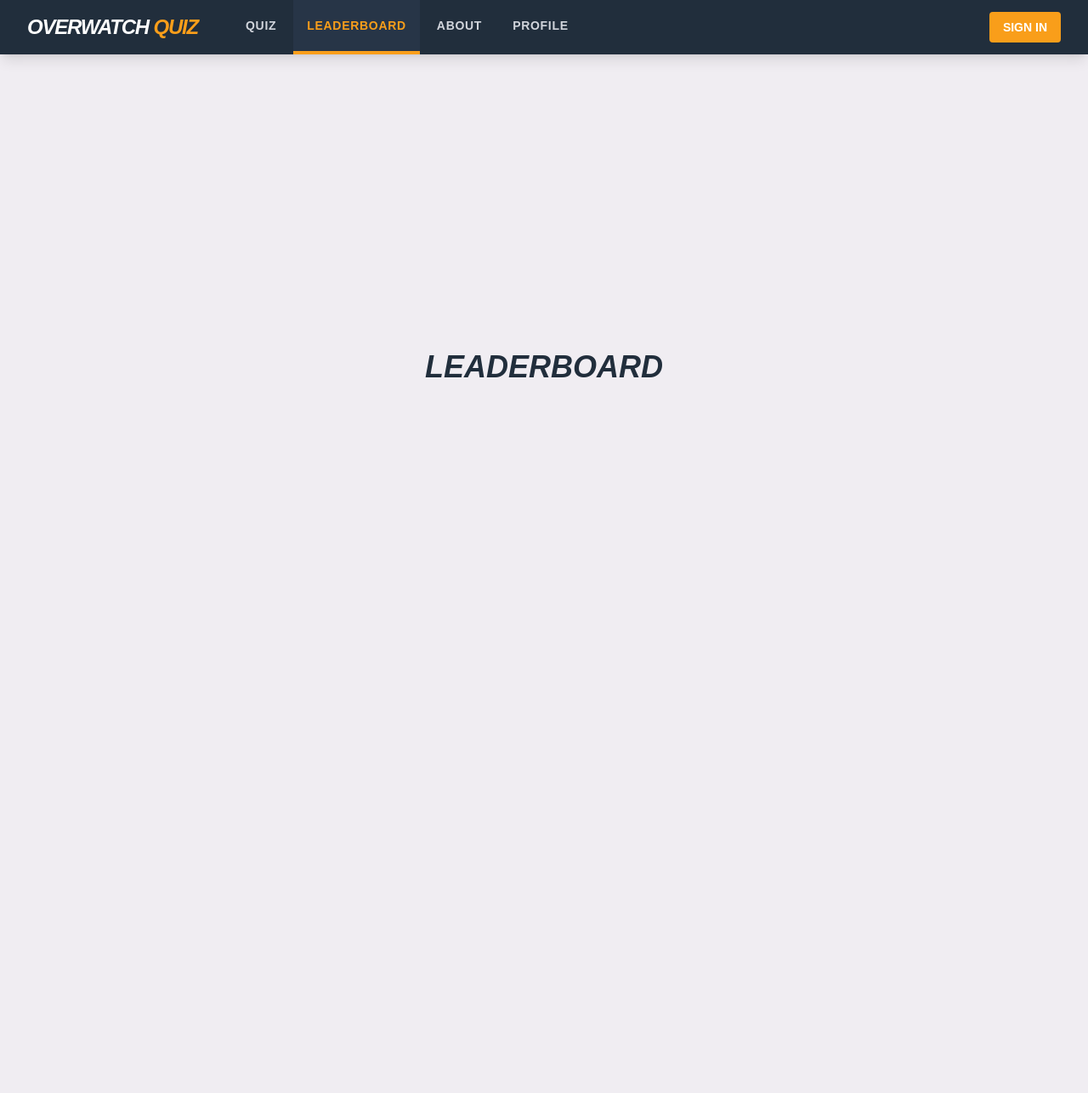
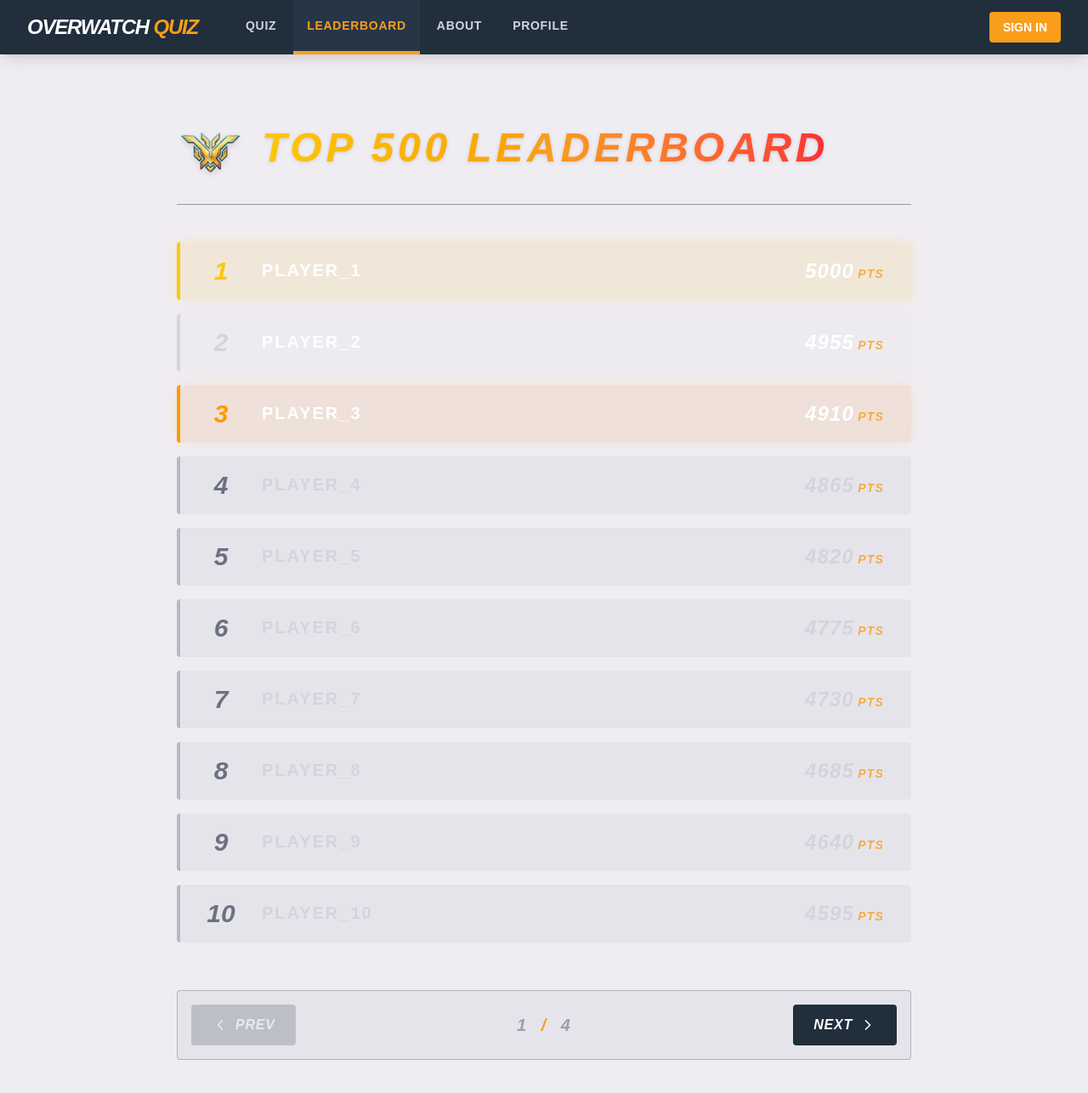
Before and after one commit to carsonmdd/inf-124-overwatch-quiz, a Next.js app: page /leaderboard in a window 1280 px wide. Shown: the whole page at 85% size. Before the commit the page ends 800 px from the top, so only its background shows below. Built offline with nearby package versions, Linux system fonts and the light colour scheme; no server answers.

Commit message:
implemented leaderboard design with fake data, included actual top 500 badge and played around with highlighting top3. We can change this idc.

```diff
--- a/src/app/leaderboard/page.tsx
+++ b/src/app/leaderboard/page.tsx
@@ -1,11 +1,116 @@
-import React from 'react';
+'use client';
+
+import React, { useState } from 'react';
+import { ChevronLeft, ChevronRight } from 'lucide-react';
+import Image from 'next/image';
+
+// temp data for leaderboard. General idea
+const mockData = Array.from({ length: 35 }, (_, i) => ({
+    id: i + 1,
+    rank: i + 1,
+    name: `Player_${i + 1}`,
+    score: 5000 - (i * 45)
+}));
 
 const Leaderboard = () => {
-	return (
-		<div className="flex-1 flex items-center justify-center">
-			<h1 className="text-4xl font-black uppercase italic">Leaderboard</h1>
-		</div>
-	);
+    const [currentPage, setCurrentPage] = useState(1);
+    const itemsPerPage = 10;
+    const totalPages = Math.ceil(mockData.length / itemsPerPage);
+
+    const startIndex = (currentPage - 1) * itemsPerPage;
+    const currentPlayers = mockData.slice(startIndex, startIndex + itemsPerPage);
+
+    const handleNext = () => {
+        if (currentPage < totalPages) setCurrentPage(currentPage + 1);
+    };
+
+    const handlePrev = () => {
+        if (currentPage > 1) setCurrentPage(currentPage - 1);
+    };
+
+    return (
+        <div className="flex-1 w-full max-w-4xl mx-auto px-4 py-10 flex flex-col gap-8">
+
+            <div className="flex items-center gap-5 mb-3 border-b border-gray-700/50 pb-0">
+                <Image
+                    src="/top500.png"
+                    alt="Top 500"
+                    width={80}
+                    height={80}
+                    className="drop-shadow-md object-contain shrink-0 mt-5"
+                />
+                <h1 className="text-5xl font-black uppercase italic tracking-widest leading-tight bg-gradient-to-r from-yellow-400 via-ow-orange to-red-500 bg-clip-text text-transparent drop-shadow-sm mt-1">
+                    Top 500 Leaderboard
+                </h1>
+            </div>
+
+            <div className="flex flex-col gap-4">
+                {currentPlayers.map((player) => {
+                    // handles top 3 styling
+                    let specialStyling = "bg-ow-blue/5 dark:bg-ow-blue/10 text-gray-400 border-gray-600/30";
+                    let rankTextStyling = "text-gray-500";
+
+                    if (player.rank === 1) {
+                        specialStyling = "bg-yellow-500/10 border-yellow-400 text-white shadow-[0_0_15px_rgba(250,204,21,0.15)]";
+                        rankTextStyling = "text-yellow-400";
+                    } else if (player.rank === 2) {
+                        specialStyling = "bg-gray-300/10 border-gray-300 text-white shadow-[0_0_15px_rgba(209,213,219,0.1)]";
+                        rankTextStyling = "text-gray-300";
+                    } else if (player.rank === 3) {
+                        specialStyling = "bg-amber-600/10 border-amber-500 text-white shadow-[0_0_15px_rgba(245,158,11,0.1)]";
+                        rankTextStyling = "text-amber-500";
+                    }
+
+                    return (
+                        <div
+                            key={player.id}
+                            className={`relative z-0 hover:z-10 flex items-center gap-4 p-4 rounded-sm border-l-4 transition-all duration-200 hover:scale-[1.02] hover:shadow-lg ${specialStyling}`}
+                        >
+                            <div className="w-16 flex justify-center items-center">
+                                <span className={`font-black text-3xl italic ${rankTextStyling}`}>
+                                    {player.rank}
+                                </span>
+                            </div>
+
+                            <div className="flex-1 min-w-0">
+                                <h3 className={`font-black uppercase tracking-widest text-xl mb-0.5 ${player.rank <= 3 ? 'text-white' : 'text-gray-300'}`}>
+                                    {player.name}
+                                </h3>
+                            </div>
+
+                            <div className="shrink-0 font-black italic tracking-wider text-2xl pr-4">
+                                <span className={player.rank <= 3 ? 'text-white' : 'text-gray-300'}>{player.score}</span>
+                                <span className="text-sm text-ow-orange ml-1 opacity-80">PTS</span>
+                            </div>
+                        </div>
+                    );
+                })}
+            </div>
+
+            <div className="flex justify-between items-center mt-6 p-4 bg-ow-blue/5 rounded-sm border border-gray-700/30">
+                <button
+                    onClick={handlePrev}
+                    disabled={currentPage === 1}
+                    className="flex items-center gap-2 px-6 py-3 bg-ow-dark-blue text-white hover:bg-ow-orange disabled:opacity-20 disabled:hover:bg-ow-dark-blue rounded-sm uppercase italic font-bold tracking-wider transition-colors"
+                >
+                    <ChevronLeft className="w-5 h-5" /> Prev
+                </button>
+
+                <span className="font-black text-xl italic tracking-widest text-gray-400">
+                    {currentPage} <span className="text-ow-orange mx-2">/</span> {totalPages}
+                </span>
+
+                <button
+                    onClick={handleNext}
+                    disabled={currentPage === totalPages}
+                    className="flex items-center gap-2 px-6 py-3 bg-ow-dark-blue text-white hover:bg-ow-orange disabled:opacity-20 disabled:hover:bg-ow-dark-blue rounded-sm uppercase italic font-bold tracking-wider transition-colors"
+                >
+                    Next <ChevronRight className="w-5 h-5" />
+                </button>
+            </div>
+
+        </div>
+    );
 };
 
 export default Leaderboard;
```
Also changed, not shown: public/top500.png (added).
